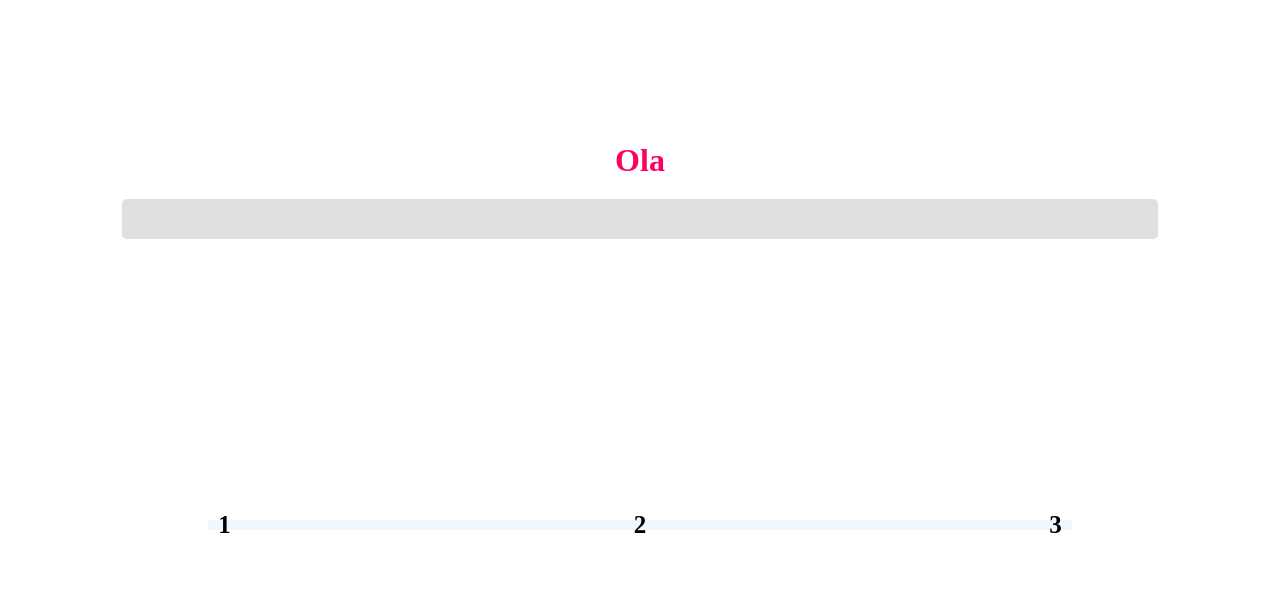
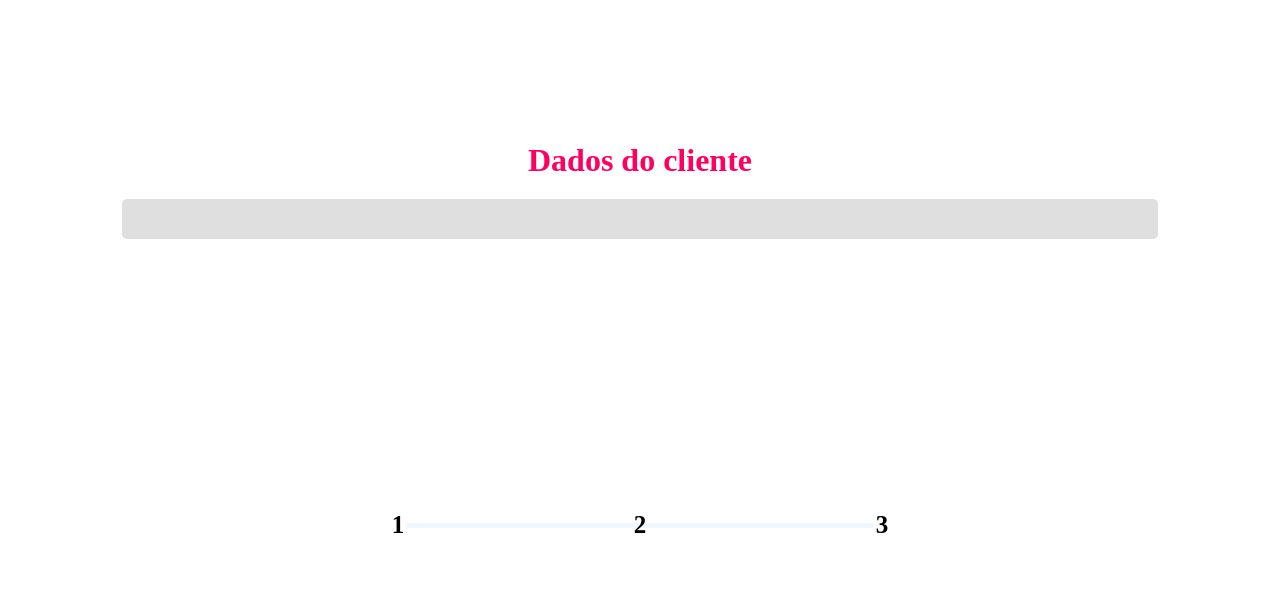
Before and after one commit to MayconD27/Agenda-Facil, a PHP site: page / in a window 1280 px wide. Shown: the top 599 px of the page. Run offline with PHP 8.4, Linux system fonts and the light colour scheme.

Commit message:
corrigido erros das etapas e edição do tamanho das dots

```diff
--- a/cadastro/etapas/passo01.php
+++ b/cadastro/etapas/passo01.php
@@ -1,2 +1,2 @@
-<h1>Ola </h1>
+<h1>Dados do cliente </h1>
 <input type="text" id="nome">
--- a/cadastro/etapas/passo02.php
+++ b/cadastro/etapas/passo02.php
@@ -1 +1 @@
-<h2>Ola <span id="valNome"></span></h2>
+<h2>Olá <span id="valNome"></span></h2>
--- a/cadastro/etapas/passo03.php
+++ b/cadastro/etapas/passo03.php
@@ -0,0 +1 @@
+<p>Horarios</p>
--- a/cadastro/style/dots.css
+++ b/cadastro/style/dots.css
@@ -5,7 +5,7 @@
 }
 
 .container-main{
-    width: 90%;
+    width: 50%;
     height: 150px;
     margin: 0 auto;
     position: relative;
@@ -21,8 +21,8 @@
     gap: 30%;
 }
 .dot{
-    width: 70px;
-    height: 70px;
+    width: 50px;
+    height: 50px;
     background-color: var(--third-color);
     border: 2px solid var(--primary-color);
     border-radius: 50%;
@@ -43,8 +43,8 @@
     justify-content: center;
 }
 .line{
-    width: 75%;
-    height: 10px;
+    width: 73%;
+    height: 5px;
     background-color: aliceblue;
 
 }
```
